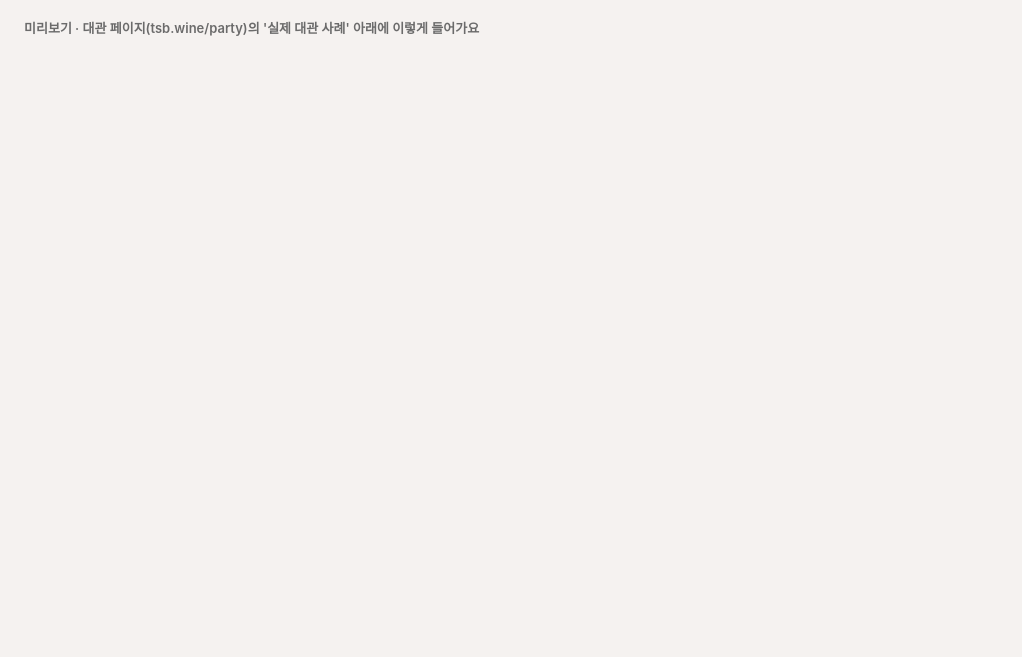
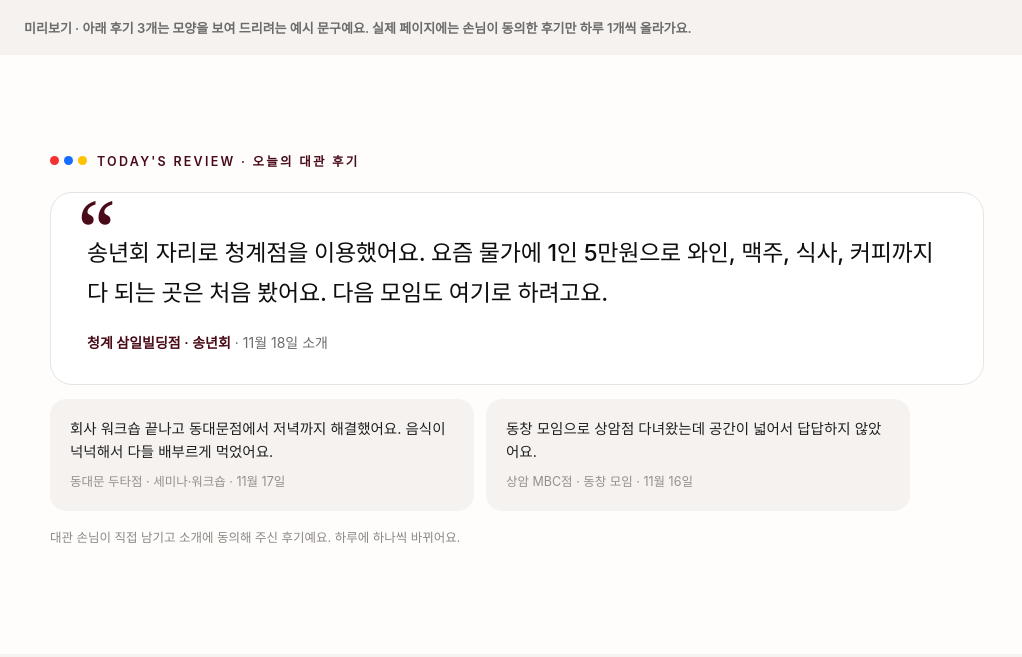
Before and after one commit to tapshopbar/event, a plain HTML site: page reviews-preview.html in a window 1280 px wide. Shown: the whole page, without its empty margins (0-1022 px from the left). Drawn offline with Linux system fonts and the light colour scheme; no server answers.

Commit message:
미리보기: 예시 문구로 항상 모양 보이게

```diff
--- a/reviews-preview.html
+++ b/reviews-preview.html
@@ -6,9 +6,10 @@
 <meta name="robots" content="noindex">
 <title>오늘의 대관 후기 · 미리보기</title>
 <style>body{margin:0;background:#F5F2F0}.hd{padding:18px 24px;font:600 13px -apple-system,sans-serif;color:#6b6b6b}</style>
+<script>/* 미리보기 전용: 실제 데이터 대신 예시 문구 3개 */(function(){var f=window.fetch;window.fetch=function(u,o){if(String(u).indexOf('type=reviews')>-1){return Promise.resolve(new Response(JSON.stringify({ok:true,items:[{text:"송년회 자리로 청계점을 이용했어요. 요즘 물가에 1인 5만원으로 와인, 맥주, 식사, 커피까지 다 되는 곳은 처음 봤어요. 다음 모임도 여기로 하려고요.",branch:"청계",occ:"송년회",date:"2026-11-18"},{text:"회사 워크숍 끝나고 동대문점에서 저녁까지 해결했어요. 음식이 넉넉해서 다들 배부르게 먹었어요.",branch:"동대문",occ:"세미나·워크숍",date:"2026-11-17"},{text:"동창 모임으로 상암점 다녀왔는데 공간이 넓어서 답답하지 않았어요.",branch:"상암",occ:"동창 모임",date:"2026-11-16"}]})));}return f.apply(this,arguments)}})();</script>
 </head>
 <body>
-<div class="hd">미리보기 · 대관 페이지(tsb.wine/party)의 '실제 대관 사례' 아래에 이렇게 들어가요</div>
+<div class="hd">미리보기 · 아래 후기 3개는 모양을 보여 드리려는 예시 문구예요. 실제 페이지에는 손님이 동의한 후기만 하루 1개씩 올라가요.</div>
 <div id="tsb-today-review"></div>
 <script src="assets/today-review.js" defer></script>
 </body>
```
